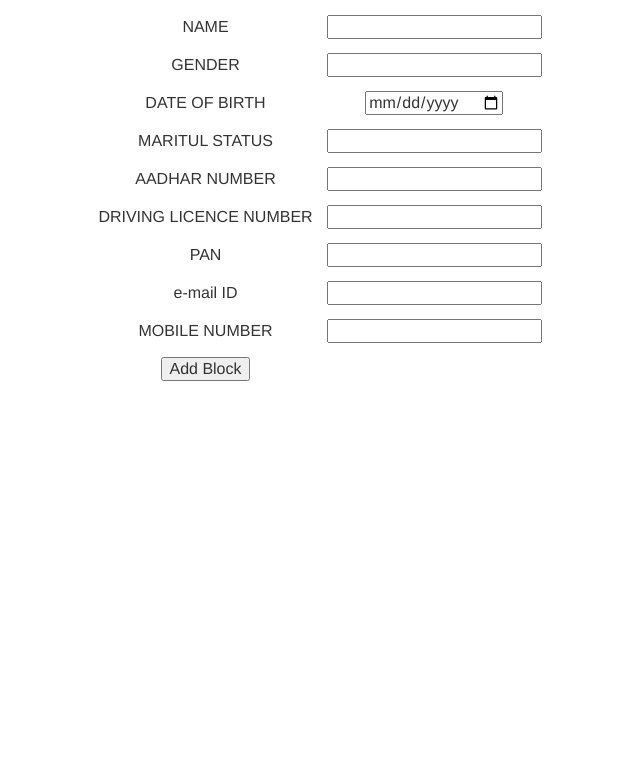
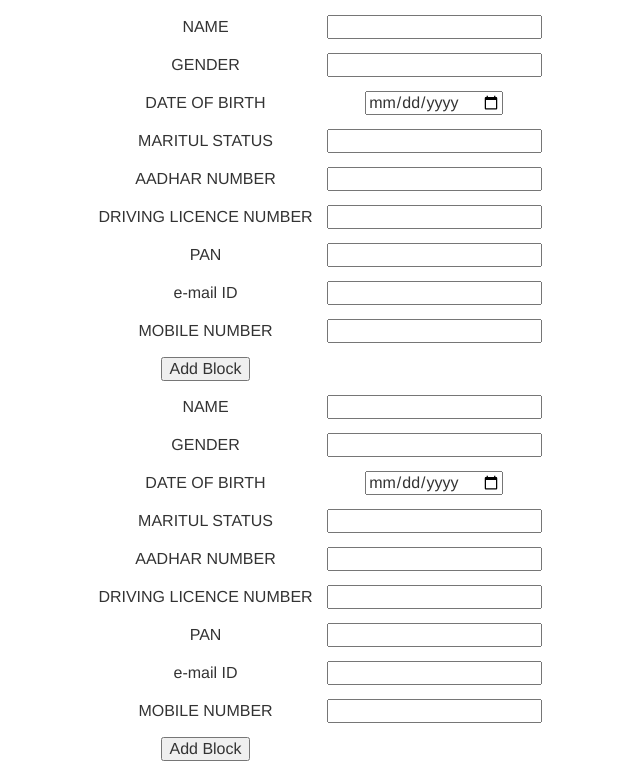
Before and after one commit to 97balakrishnan/KYCBlockchain, a plain HTML site: page hello_world_blockchain/index.html in a window 1280 px wide. Both pictures are taken after a click on the button "Add Block". Shown: the part 82-850 px from the top of the page, without its empty margins (320-960 px from the left). Before the commit the page ends 800 px from the top, so only its background shows below. Drawn offline with nearby package versions, Linux system fonts and the light colour scheme.

Commit message:
added styling for blocks

```diff
--- a/hello_world_blockchain/index.html
+++ b/hello_world_blockchain/index.html
@@ -5,6 +5,7 @@
   		<link rel="stylesheet" href="https://maxcdn.bootstrapcdn.com/bootstrap/3.4.0/css/bootstrap.min.css">
   		<script src="https://ajax.googleapis.com/ajax/libs/jquery/3.3.1/jquery.min.js"></script>
   		<script src="https://maxcdn.bootstrapcdn.com/bootstrap/3.4.0/js/bootstrap.min.js"></script>
+  		<script src="https://ajax.googleapis.com/ajax/libs/jquery/3.3.1/jquery.min.js"></script>
 		<style>
 		td{
 			padding: 7px;
@@ -60,12 +61,19 @@
 						<td> <input type="number" name="mobile" required> </td>
 					</tr>
 					<tr>
-						<td> <input type="submit" value="Add Block" required></td>
+						<td> <input type="button" class="press" value="Add Block" required></td>
 					</tr>
 			    </div>
 			</table>
 		</center>
+		<div id="box"></div>
+
+
 
 	</body>
-
+<script>
+			$(".press").click(function () {
+  			$("#box").append('<center><div class="container"> <table cellspacing="5"> <tr> <td> NAME </td> <td> <input type="text" name="name" required> </td> </tr> <tr> <td> GENDER </td> <td> <input type="text" name="gender" required> </td> </tr> <tr> <td> DATE OF BIRTH </td> <td> <input type="date" name="dob" required> </td> </tr> <tr> <td> MARITUL STATUS </td> <td> <input type="text" name="marital" required> </td> </tr> <tr> <td> AADHAR NUMBER </td> <td> <input type="text" name="aadha" required> </td> </tr> <tr> <td> DRIVING LICENCE NUMBER </td> <td> <input type="text" name="licence" required> </td> </tr> <tr> <td> PAN </td> <td> <input type="text" name="pan" required> </td> </tr> <tr> <td> e-mail ID </td> <td> <input type="email" name="email" required> </td> </tr> <tr> <td> MOBILE NUMBER </td> <td> <input type="number" name="mobile" required> </td> </tr> <tr> <td> <input type="button" class="press" value="Add Block" required></td> </tr> </div> </table> </center></center>');
+			});
+		</script>
 </html>
```
